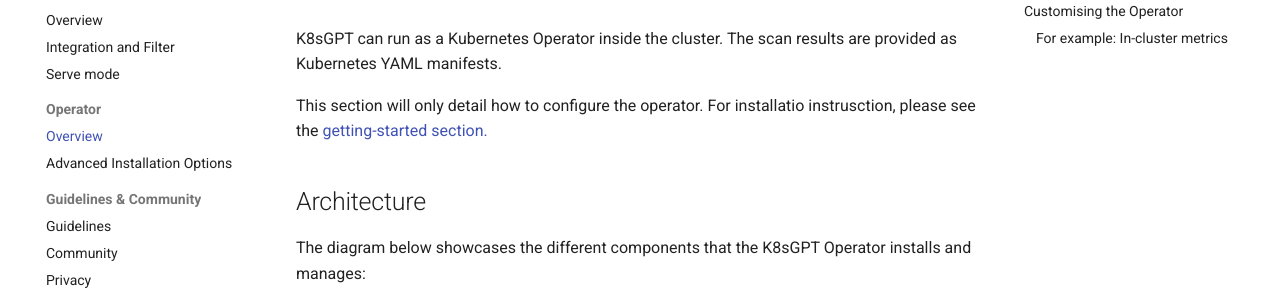
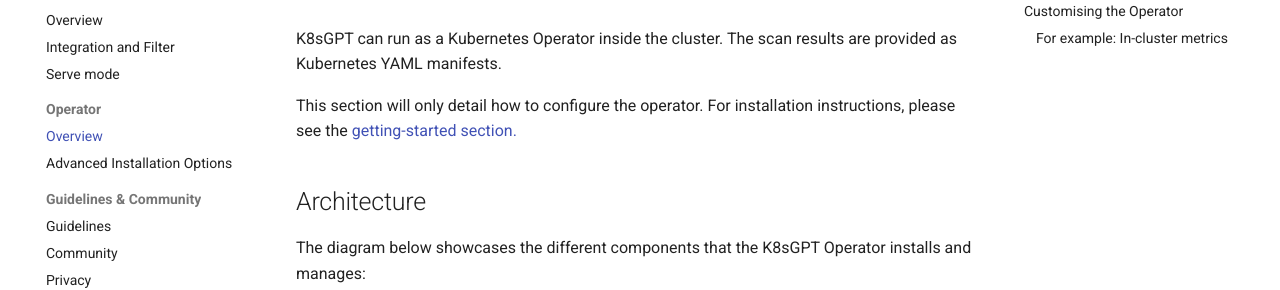
Before and after one commit to k8sgpt-ai/docs, an MkDocs documentation site: the page built from docs/reference/operator/overview.md, in a window 1280 px wide and 900 px high. Shown: the part 202-492 px from the top of the window. Built offline with MkDocs 1.6.1 and Material for MkDocs 9.7.7, drawn with Linux system fonts in a browser that asks for light colours; comment, search, counter and statistics services are not loaded.

Commit message:
Update overview.md
Signed-off-by: Robel <robelfesshaye@gmail.com>

```diff
--- a/docs/reference/operator/overview.md
+++ b/docs/reference/operator/overview.md
@@ -3,7 +3,7 @@
 K8sGPT can run as a Kubernetes Operator inside the cluster.
 The scan results are provided as Kubernetes YAML manifests.
 
-This section will only detail how to configure the operator. For installatio  instrusction, please see the [getting-started section.](../../getting-started/in-cluster-operator.md)
+This section will only detail how to configure the operator. For installation instructions, please see the [getting-started section.](../../getting-started/in-cluster-operator.md)
 
 ## Architecture
 
```
